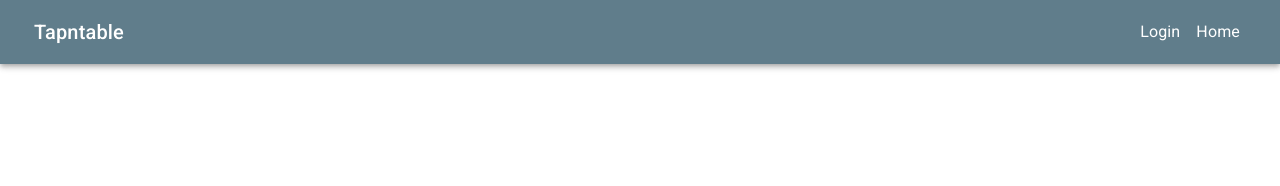
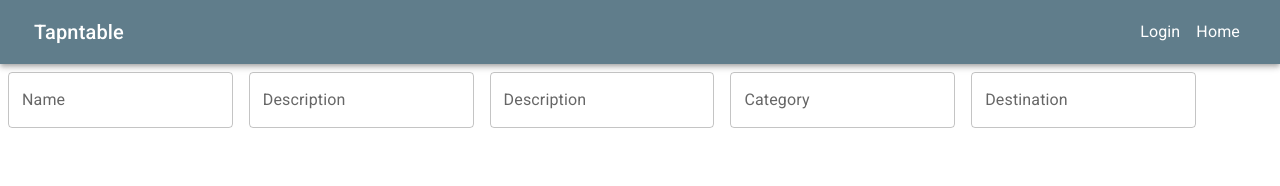
Before and after one commit to Keparoo/Tapntable, a React (Create React App) app: page /newitem in a window 1280 px wide. Before the commit this address led to /login. Shown: the top 186 px of the page. Built offline with nearby package versions, Linux system fonts and the light colour scheme; no server answers.

Commit message:
Create components for adding new item

```diff
--- /dev/null
+++ b/src/components/NewItemForm.js
@@ -0,0 +1,70 @@
+import { TextField } from '@mui/material';
+import { Box } from '@mui/system';
+import React, { useEffect, useState } from 'react';
+import { useDispatch, useSelector } from 'react-redux';
+import { fetchItemsFromAPI } from '../actions/items';
+
+/**
+ * Form to input the data for a new item
+ */
+
+const NewItemForm = () => {
+  console.debug('NewItemForm');
+
+  const [ inputs, setInputs ] = useState({});
+
+  const handleChange = (event) => {
+    const name = event.target.name;
+    const value = event.target.value;
+    setInputs((values) => ({ ...values, [name]: value }));
+  };
+
+  const handleSubmit = (event) => {
+    event.preventDefault();
+    alert(inputs);
+  };
+
+  return (
+    <Box
+      component="form"
+      sx={{
+        '& > :not(style)': { m: 1, width: '25ch' }
+      }}
+      noValidate
+      autoComplete="off"
+    >
+      <TextField
+        id="name"
+        label="Name"
+        value={inputs.name}
+        onChange={handleChange}
+      />
+      <TextField
+        id="description"
+        label="Description"
+        value={inputs.description}
+        onChange={handleChange}
+      />
+      <TextField
+        id="price"
+        label="Description"
+        value={inputs.price}
+        onChange={handleChange}
+      />
+      <TextField
+        id="categoryId"
+        label="Category"
+        value={inputs.categoryId}
+        onChange={handleChange}
+      />
+      <TextField
+        id="destinationId"
+        label="Destination"
+        value={inputs.destinationId}
+        onChange={handleChange}
+      />
+    </Box>
+  );
+};
+
+export default NewItemForm;
--- a/src/components/UpdateItemCount.js
+++ b/src/components/UpdateItemCount.js
@@ -116,8 +116,7 @@ const UpdateItemCount = ({
           autoFocus={true}
           size="medium"
         />
-        {item.count !== null &&
-        item.count !== 0 && (
+        {item.count !== null && (
           <Button
             onClick={() => clearCount(item)}
             variant="contained"
--- a/src/pages/ItemCount.js
+++ b/src/pages/ItemCount.js
@@ -32,11 +32,11 @@ const ItemCount = () => {
   const clearCount = async (item) => {
     console.debug('clearCount', item);
 
-    dispatch(fetchItemsFromAPI());
     setShowUpdateItemCount(false);
 
     const returnedCount = await TapntableApi.setCount(item.id, null);
     console.debug('New Item Count', returnedCount);
+    dispatch(fetchItemsFromAPI());
   };
 
   const updateCount = (item) => {
@@ -71,7 +71,7 @@ const ItemCount = () => {
     <React.Fragment>
       <Container maxWidth="xs">
         <Paper elevation={3} sx={{ marginTop: '24px' }}>
-          <Typography variant="h4" align="center">
+          <Typography pt={2} variant="h4" align="center">
             Item Count
           </Typography>
           <Typography variant="body1" align="center">
--- a/src/routes/Navbar.js
+++ b/src/routes/Navbar.js
@@ -140,6 +140,16 @@ const Navbar = () => {
           Item Count
         </Link>
 
+        <Link
+          color="inherit"
+          sx={{ mr: 2 }}
+          component={RouterLink}
+          to="/newitem"
+          underline="none"
+        >
+          New Item
+        </Link>
+
         {user.role === MANAGER || user.role === OWNER ? (
           <Link
             color="inherit"
--- a/src/routes/Routes.js
+++ b/src/routes/Routes.js
@@ -16,6 +16,7 @@ import CloseDay from '../pages/CloseDay';
 import OrderTickets from '../components/OrderTickets';
 import SplitCheck from '../pages/SplitCheck';
 import ItemCount from '../pages/ItemCount';
+import NewItemForm from '../components/NewItemForm';
 
 const Routes = ({ login, logout }) => {
   console.debug('AppRoutes');
@@ -78,6 +79,10 @@ const Routes = ({ login, logout }) => {
         <ItemCount />
       </Route>
 
+      <Route exact path="/newitem">
+        <NewItemForm />
+      </Route>
+
       <ManagerRoute exact path="/closeday">
         <CloseDay />
       </ManagerRoute>
```
